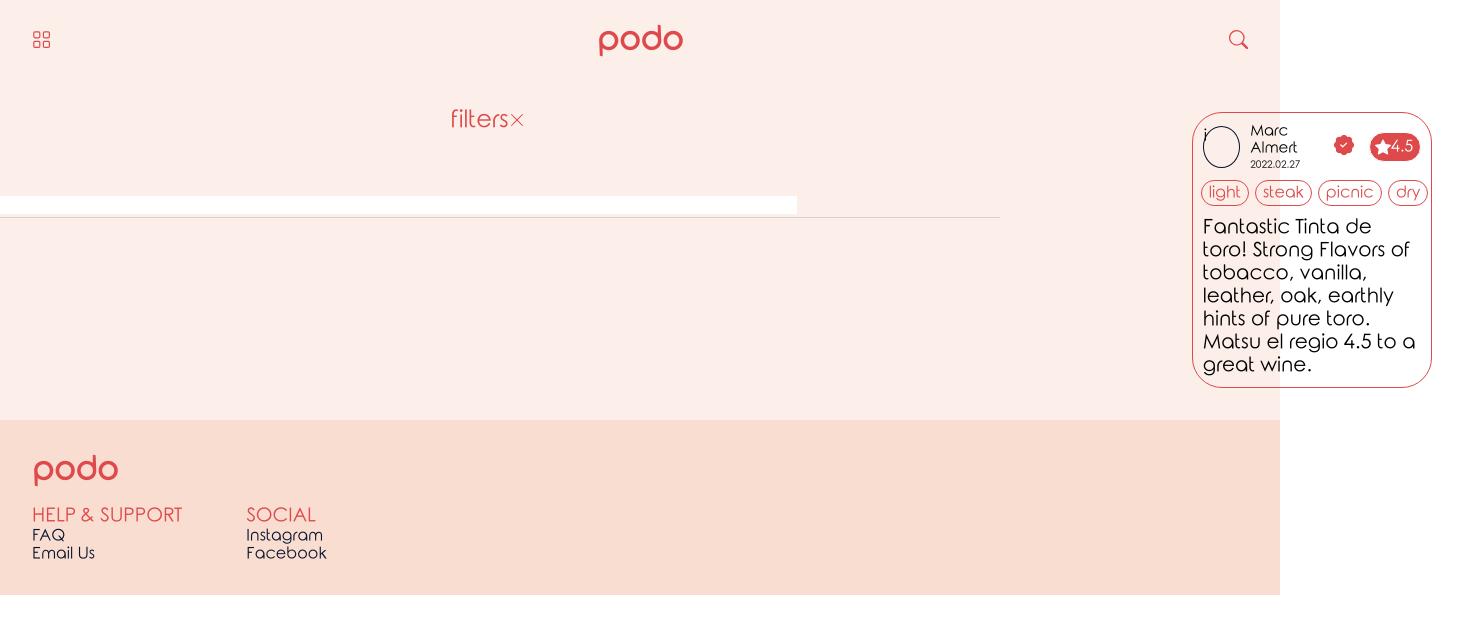
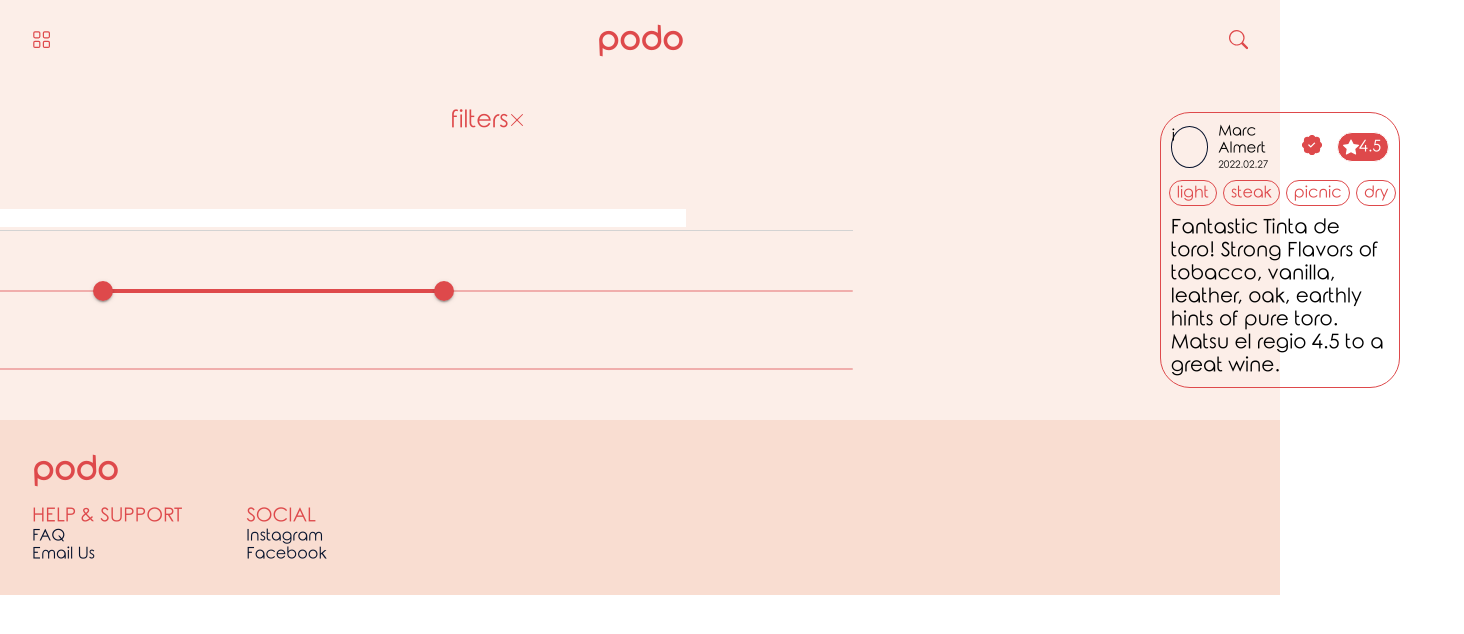
Before and after one commit to TREEANA/CSE416, a React (Create React App) app: page /detail in a window 1280 px wide. Shown: the top 634 px of the page, 1464 px wide, since content can reach past the window. Built offline with nearby package versions, Linux system fonts and the light colour scheme; some icons are missing.

Commit message:
added range slider to filter page, still needs range revision

```diff
--- a/src/components/Filter/Filter.css
+++ b/src/components/Filter/Filter.css
@@ -1,14 +1,12 @@
 .filter {
     width: 100vw;
     /* height: 100vh; */
-    margin: 0 var(--margin-out) 0 var(--margin-out);
     color: var(--primary);
 }
 
 .filter--inactive {
     width: 100vw;
     /* height: 100vh; */
-    margin: 0 var(--margin-out) 0 var(--margin-out);
     color: var(--primary);
     transform: translateY(-100%);
 }
@@ -29,14 +27,25 @@
     position: static;
 }
 
+.filter__cond {
+    margin: 0 var(--margin-out) 0 var(--margin-out);
+}
+
+.filter__cond-tag,
+.filter__cond-price,
+.filter__cond-rate {
+    margin: 10px 0;
+}
+
 .filter__cond-title {
     font-size: 24px;
     font-weight: bold;
     padding: 3px 0;
+    margin: 3px 0;
 }
 
 .filter__cond-search {
-    width: 90%;
+    width: 80%;
     display: flex;
     align-items: center;
     border-bottom: lightgray 1px solid;
@@ -60,3 +69,12 @@
 .filter__cond-search-input:not(hover) {
     outline: none;
 }
+
+.MuiBox-root>span {
+    color: var(--primary);
+    height: 2px;
+}
+
+/* .MuiSlider-thumb {
+    size: 3px;
+} */
--- a/src/components/Filter/Filter.js
+++ b/src/components/Filter/Filter.js
@@ -1,15 +1,63 @@
 import React, { useState } from "react";
 import "./Filter.css";
 import {BsSearch, BsXLg} from "react-icons/bs";
+import Slider from '@mui/material/Slider';
+import Box from '@mui/material/Box';
 
 const Filter = () => {
     // State 이용해서 input 값 != "" 이면 X 보이게 하는걸로 할까여
     // 그럼 x 클릭하면 onClick = {inputReset} 뭐 이런식으로 해야됨
-    const onChange = () =>{
 
-    }
+
+    // const [value, setValue] = useState([]); //값
+    // const [min, setMin] = useState();
+    // const [max, setMax] = useState();
+
+    // useEffect(() => {
+    //     fetch("http://localhost:3000/data/data.json")
+    //     .then((res) => res.json())
+    //     .then((res) => {
+    //         // data 중 가격으로만 이루어진 새로운 배열 생성
+    //         const price = res.data.map((data) => data.price);
+    //         // 가격으로 이루어진 배열에서, 최대값과 최소값 구하기
+    //         const max = price.reduce(function (pre, cur) {
+    //         return pre > cur ? pre : cur;
+    //         });
+    //         const min = price.reduce(function (pre, cur) {
+    //         return pre > cur ? cur : pre;
+    //         });
+    //         setData(res.data);
+    //         // 최소값과 최대값으로 defaultValue 값 설정
+    //         setValue([min, max]);
+    //         setMin(min);
+    //         setMax(max);
+    //     });
+    // },[]);
+    const [valuePrice, setValuePrice] = useState([23, 58]);
+    const [valueRate, setValueRate] = useState([3, 5.4]);
+
+    const handlePriceChange = (event, newValue) => {
+        setValuePrice(newValue);
+        console.log("Price value : ", valuePrice)
+    };
+
+    const handleRateChange = (event, newValue) => {
+        setValuePrice(newValue);
+        console.log("Rate value : ", valueRate)
+    };
+
+    const numberFormat = (num) => {
+        if (num > 1000) {
+          return num.toString().replace(/\B(?=(\d{3})+(?!\d))/g, ",");
+        } else {
+          return "0";
+        }
+    };
+
+
     //range slider from Material-UI
     //https://mui.com/getting-started/installation/
+
     return (
         <>
             <div className = "filter">
@@ -29,13 +77,34 @@ const Filter = () => {
 
                     <div className = "filter__cond-price">
                         <div className = "filter__cond-title"> Price </div>
+                        <Box sx = {{width : "80%"}}>
+                            <Slider className = "filter__cond-price-slider"
+                                // getAriaLabel={() => 'wine price range'}
+                                // aria-labelledby="range-slider"
+                                value={valuePrice}
+                                onChange={handlePriceChange}
+                                valueLabelDisplay="auto"
+                                // color = "primary"
+                            />
+                        </Box>
                     </div>
 
                     <div className = "filter__cond-rate">
                         <div className = "filter__cond-title"> Rating </div>
+                        <Box sx = {{width : "80%"}}>
+                            <Slider className = "filter__cond-price-slider"
+                                // getAriaLabel={() => 'wine price range'}
+                                // aria-labelledby="range-slider"
+                                value={valueRate}
+                                onChange={handleRateChange}
+                                valueLabelDisplay="auto"
+                                // color = "primary"
+                            />
+                        </Box>
                     </div>
 
                 </div>
+
             </div>
         </>
 
```
